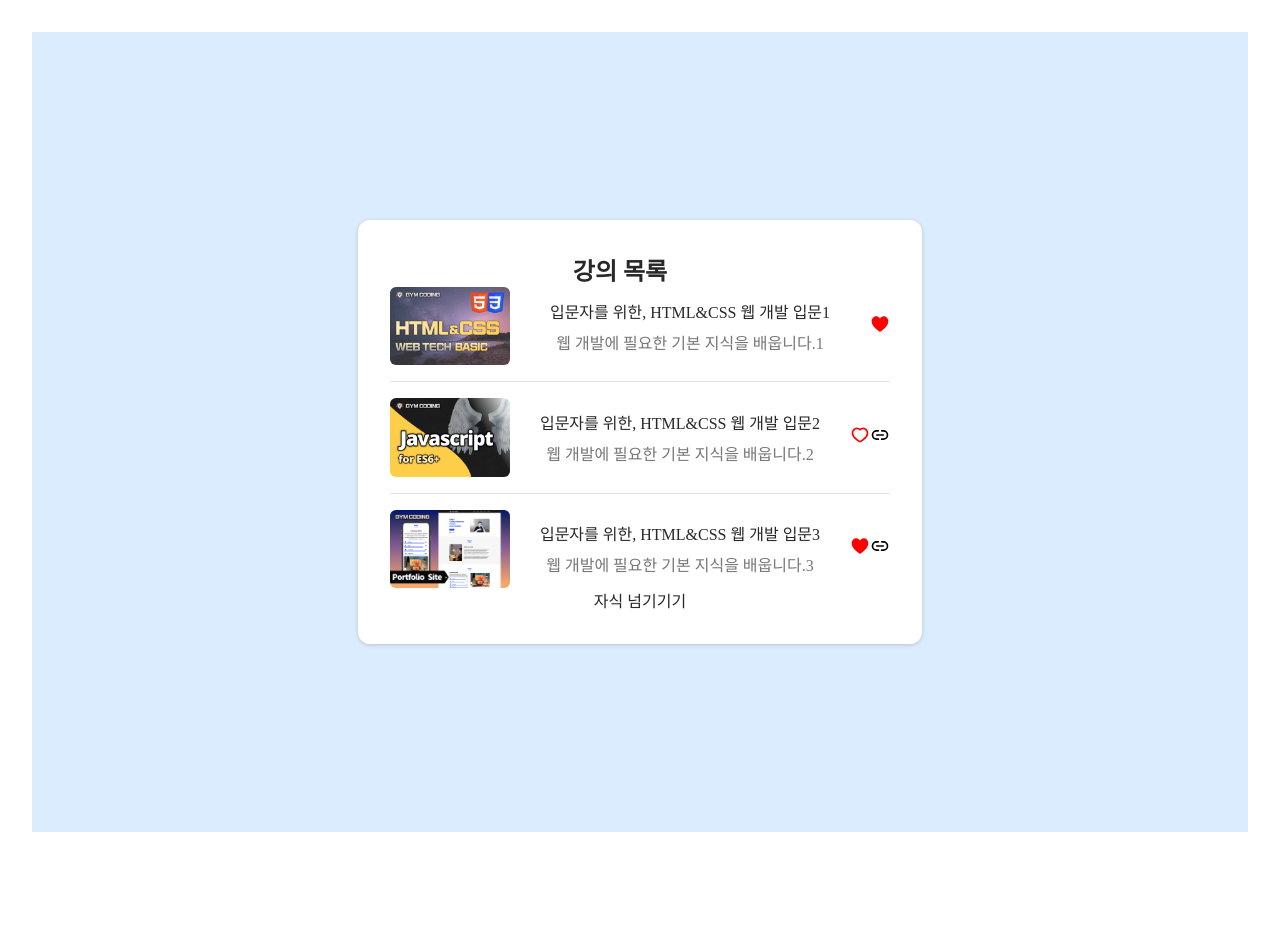
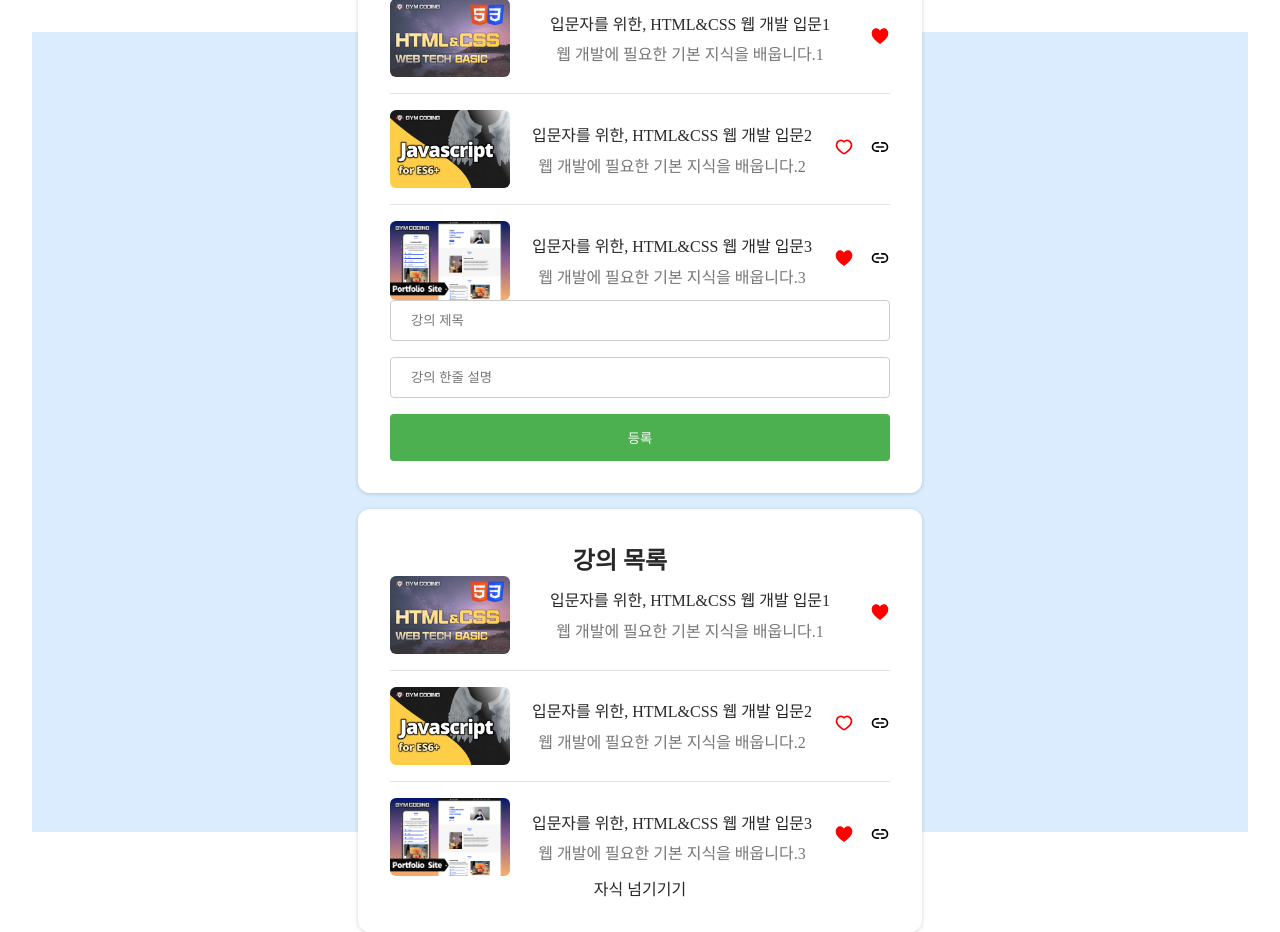
Before and after one commit to JahyunBaek/study-react, a React (Vite) app: page / in a window 1280 px wide. Before the commit the page ends 864 px from the top, so only its background shows below. Built offline with nearby package versions, Linux system fonts and the light colour scheme.

Commit message:
[ADD] 이벤트 전파

```diff
--- a/src/App.css
+++ b/src/App.css
@@ -33,9 +33,6 @@
     }
   }
 
-  .card {
-    padding: 2em;
-  }
 
   .read-the-docs {
     color: #888;
@@ -51,3 +48,29 @@
   background-color: #e2e2e2; /* 선의 색상 */
   margin: 16px 0; /* 위아래 여백 설정 */
 }
+
+/* input */
+input[type=text], select {
+  width: 100%;
+  padding: 12px 20px;
+  /* margin: 8px 0; */
+  display: inline-block;
+  border: 1px solid #ccc;
+  border-radius: 4px;
+  box-sizing: border-box;
+}
+
+input[type=submit] {
+  width: 100%;
+  background-color: #4CAF50;
+  color: white;
+  padding: 14px 20px;
+  /* margin: 8px 0; */
+  border: none;
+  border-radius: 4px;
+  cursor: pointer;
+}
+
+input[type=submit]:hover {
+  background-color: #45a049;
+}
--- a/src/App.jsx
+++ b/src/App.jsx
@@ -1,11 +1,13 @@
 import { useState } from 'react'
 import './App.css'
 import Card from './components/cards/Card'
+import CardForm from './components/cards/CardForm'
 function App() {
   const [count, setCount] = useState(0)
 
   return (
     <main>
+        <CardForm />
         <Card>
           <div>자식 넘기기기</div>
         </Card>
--- /dev/null
+++ b/src/components/cards/CardForm.jsx
@@ -0,0 +1,22 @@
+import Card from './Card'
+
+const CardForm = () => {
+
+    const handleCardForm = (e) =>{
+        e.preventDefault();
+    }
+
+    return (
+        <>
+            <Card>
+                <form style={{ display: 'flex', flexDirection: 'column', gap: '1rem'}} onSubmit={handleCardForm}>
+                    <input type="text" placeholder='강의 제목'></input>
+                    <input type="text" placeholder='강의 한줄 설명'></input>
+                    <input type="submit" value='등록'></input>
+                </form>
+            </Card>
+        </>
+    )
+}
+
+export default CardForm;
--- a/src/components/cards/CardItem.jsx
+++ b/src/components/cards/CardItem.jsx
@@ -30,12 +30,18 @@ const LinkIconBtn = ({link}) => {
 
 const CardItem = ({title, description, image, isFavorite, link}) => {
 
-    const handleFavorite = () => {
+    const handleFavorite = (e) => {
+            //버블링으로 인하여 자식부터 부모까지 이벤트가 전파됨
+            //해결하기 위해서는 event.stopPropagation() 함수로 부모로의 전파를 막아야함.
              alert(isFavorite ? '좋아요' : '모르겠어요');
+             e.stopPropagation(); // 부모로의 이벤트 전달을막음
     }
-
+    const handleItemClick = () => {
+        alert("item click");
+        open(link,'_blank');
+    }
     return (
-        <article className="course">
+        <article className="course" onClick={handleItemClick}>
             <img className="course__img" src={image} alt="강의 이미지" />
             <div className="course__body">
                 <div className="course__title">{title}</div>
--- a/src/index.css
+++ b/src/index.css
@@ -10,8 +10,10 @@ main {
   height: 100vh;
   background-color: #DAECFD;
   display: flex;
+  flex-direction: column;
   justify-content: center;
   align-items: center;
+  gap: 1rem;
 }
 
 /* Card */
@@ -42,6 +44,8 @@ main {
 .course {
   display: flex;
   align-items: center;
+  gap: 1rem;
+  cursor: pointer;
 }
 .course__img {
   border-radius: 6px;
```
